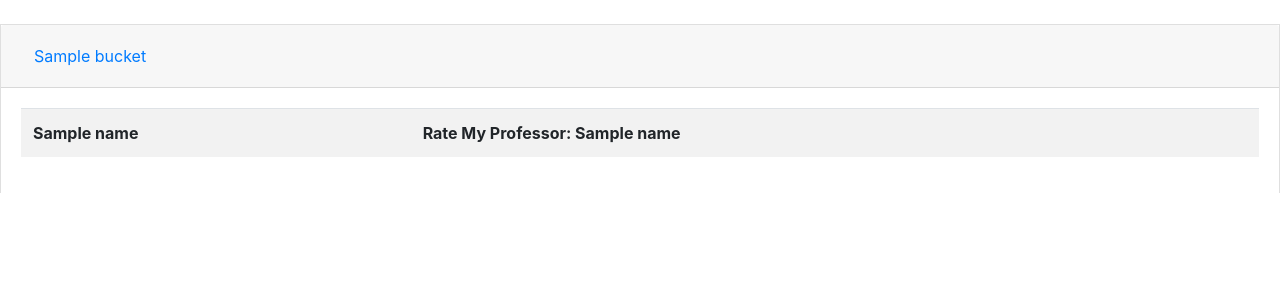
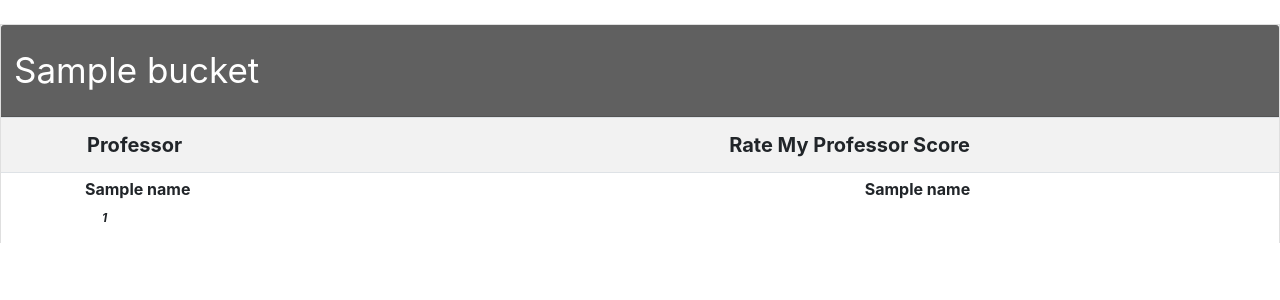
Before and after one commit to DavidJaworski/Rate-My-UF-Professor, a Flask app: template baloney/templates/result.html in a window 1280 px wide. Shown: the top 300 px of the page. Run offline with Flask 2, Linux system fonts and the light colour scheme; the template is opened without the code that fills it: most values are stand-ins (such as "Sample title", 1, 10 or a date in 2020); lists and menus that the app fills with data are empty; some libraries are stand-ins or nearby versions.

Commit message:
style update

```diff
--- a/baloney/WebScraper.py
+++ b/baloney/WebScraper.py
@@ -86,9 +86,9 @@
     for course in collec.find():
         for section in course:
             if section != '_id':
-                if course[section][1] >= 3.5 and course[section][2] >= 10:
+                if course[section][1] >= 4.0 and course[section][2] >= 10:
                     guarantee[section] = course[section]
-                elif course[section][1] >= 3.5:
+                elif course[section][1] >= 4.0:
                     promising[section] = course[section]
                 elif course[section][1] >= 3.0:
                     mediocre[section] = course[section]
@@ -96,7 +96,7 @@
                     new[section] = course[section]
                 else:
                     avoid[section] = course[section]
-    for bucket in [{'Guarantee': guarantee}, {'Promising': promising}, {'Mediocre': mediocre}, {'Avoid': avoid}, {'New': new}]:
+    for bucket in [{'Guaranteed Winners': guarantee}, {'Promising Newcomer': promising}, {'Middle of the Barrel': mediocre}, {'Please Avoid': avoid}, {'New Guys': new}]:
         for title in bucket:
             if bucket[title]:
                 sortedProfs.append({title: bucket[title]})
--- a/baloney/templates/result.html
+++ b/baloney/templates/result.html
@@ -7,6 +7,29 @@
 
     <!-- Bootstrap CSS -->
     <link rel="stylesheet" href="https://stackpath.bootstrapcdn.com/bootstrap/4.1.3/css/bootstrap.min.css" integrity="sha384-MCw98/SFnGE8fJT3GXwEOngsV7Zt27NXFoaoApmYm81iuXoPkFOJwJ8ERdknLPMO" crossorigin="anonymous">
+
+      <style>
+          .course {
+              font-size: 12px;
+              font-style: italic;
+              margin: 0 auto;
+
+          }
+          .bucket {
+              font-size: 35px;
+              background-color: #606060;
+              color: white;
+          }
+          .card-header{
+              background-color: #606060;
+          }
+          {#.table-striped > tbody > tr:nth-child(even) > th {#}
+               {#background-color: red;#}
+          {#  }#}
+          .table_head{
+              font-size: 20px;
+          }
+      </style>
 
     <title>Hello, world!</title>
   </head>
@@ -18,27 +41,76 @@
         {% for i in range(buckets|length) %}
             {% for title in buckets[i] %}
                 <div class="card">
-                    <div class="card-header" id="head{{ title }}">
+                    <div class="card-header pl-0" id="head{{ title | replace(" ", "_") }}">
                         <h5 class="mb-0">
-                            <button class="btn btn-link" type="button" data-toggle="collapse" data-target="#{{ title }}" aria-expanded="true" aria-controls="{{ title }}">
+                            <button class="btn btn-link bucket" type="button" data-toggle="collapse" data-target="#{{ title | replace(" ", "_") }}" aria-expanded="true" aria-controls="{{ title }}">
                               {{ title }}
                             </button>
                         </h5>
                     </div>
                     {% if i == 0 %}
-                        <div id="{{ title }}" class="collapse show" aria-labelledby="head{{ title }}" data-parent="#accordionresult">
+                        <div id="{{ title | replace(" ", "_") }}" class="collapse show" aria-labelledby="head{{ title | replace(" ", "_") }}" data-parent="#accordionresult">
                     {% else %}
-                        <div id="{{ title }}" class="collapse" aria-labelledby="head{{ title }}" data-parent="#accordionresult">
+                        <div id="{{ title | replace(" ", "_") }}" class="collapse" aria-labelledby="head{{ title | replace(" ", "_") }}" data-parent="#accordionresult">
                     {% endif %}
-                      <div class="card-body">
-                          <table class="table table-striped":>
+                      <div class="card-body p-0">
+                          <table class="table table-striped ":>
                             <tbody>
+                                <tr>
+                                    <th class="pr-2">
+                                        <div class="container pr-0">
+                                            <div class="row table_head">
+                                                <div class="col-4 pr-0">
+                                                    Professor
+                                                </div>
+                                                <div class="col-8 pr-0 text-center">
+                                                    Rate My Professor Score
+                                                </div>
+                                            </div>
+                                        </div>
+                                    </th>
+                                </tr>
                                 {% for name in buckets[i][title] %}
-                                    <tr>
-                                        <th scope="col">{{ name }}</th>
-                                        {% if buckets[i][title][name][1] !=0 %}
-                                            <th scope="col">Rate My Professor: {{ buckets[i][title][name][1] }}</th>
-                                        {% endif %}
+                                    <tr >
+                                        <th class="pt-1 pb-0">
+                                            <div class="container pb-2">
+                                                <div class="row">
+                                                    <div class="col pr-0">
+                                                        {{ name }}
+                                                    </div>
+                                                    <div class="col pl-0 text-center">
+                                                        {% if buckets[i][title][name][1] != 0 %}
+                                                            {{ buckets[i][title][name][1] }}
+                                                        {% else %}
+                                                            No Data
+                                                        {% endif %}
+                                                    </div>
+                                                </div>
+                                            </div>
+{#                                            {% for j in range(buckets[i][title][name][0] | length) %}#}
+                                                <div class="container">
+                                                    <div class="row">
+                                                        {% for j in range(buckets[i][title][name][0] | length) %}
+                                                            <div class="course text-left ml-4 pl-2">{{ buckets[i][title][name][0][j] }}<br></div>
+                                                        {% endfor %}
+                                                    </div>
+                                                </div>
+{#                                                <div class="course">&nbsp;&nbsp;&nbsp;&nbsp;&nbsp;&nbsp;&nbsp;&nbsp;&nbsp;{{ buckets[i][title][name][0][j] }}<br></div>#}
+{#                                            {% endfor %}#}
+{#                                            <button class="btn btn-link btn-sm pl-4" type="button" data-toggle="collapse" data-target="#{{ name | replace(" ", "_") }}" aria-expanded="false" aria-controls="collapseExample">#}
+{#                                                Courses#}
+{#                                            </button>#}
+{#                                            {{ name }}#}
+{#                                            <button class="btn btn-link btn-sm" type="button" data-toggle="collapse" data-target="#{{ name | replace(" ", "_") }}" aria-expanded="false" aria-controls="collapseExample">More Info</button>#}
+{##}
+{#                                            <div class="collapse" id="{{ name | replace(" ", "_") }}">#}
+{#                                                <div class="card card-body cardIn p-1" >#}
+{#                                                    {% for j in range(buckets[i][title][name][0] | length) %}#}
+{#                                                        {{ buckets[i][title][name][0][j] }}#}
+{#                                                    {% endfor %}#}
+{#                                                </div>#}
+{#                                            </div>#}
+                                        </th>
                                     </tr>
                                 {% endfor %}
                             </tbody>
@@ -50,31 +122,6 @@
         {% endfor %}
     </div>
 
-
-
-{#    {% for bucket in buckets %}#}
-{#        {% for title in bucket %}#}
-{#            {% if bucket[title] %}#}
-{#                <table class="table table-striped":>#}
-{#                    <thead>#}
-{#                        <tr>#}
-{#                            <th scope="col">{{ title }}</th>#}
-{#                        </tr>#}
-{#                    </thead>#}
-{#                    <tbody>#}
-{#                        {% for name in bucket[title] %}#}
-{#                        <tr>#}
-{#                            <th scope="col">{{ name }}</th>#}
-{#                            {% if bucket[title][name][1] !=0 %}#}
-{#                                <th scope="col">Rate My Professor: {{ bucket[title][name][1] }}</th>#}
-{#                            {% endif %}#}
-{#                        </tr>#}
-{#                        {% endfor %}#}
-{#                    </tbody>#}
-{#                </table>#}
-{#            {% endif %}#}
-{#        {% endfor %}#}
-{#    {% endfor %}#}
     <!-- Optional JavaScript -->
     <!-- jQuery first, then Popper.js, then Bootstrap JS -->
     <script src="https://code.jquery.com/jquery-3.4.1.js" ></script>
--- a/baloney/templates/webpage.html
+++ b/baloney/templates/webpage.html
@@ -63,7 +63,7 @@
       </div>
         <br>
 
-     <div class="form-group mb-2 ml-3 mr-2">
+     <div class="form-group mb-2 ml-3 mr-3">
         <textarea class="form-control" id="userinput" rows="3" placeholder="MAC2312"></textarea>
          <div class="text-center mt-2">
              <button id="gensearch" type="button" class="btn btn-primary btn-sm mr-3">Search</button>
```
